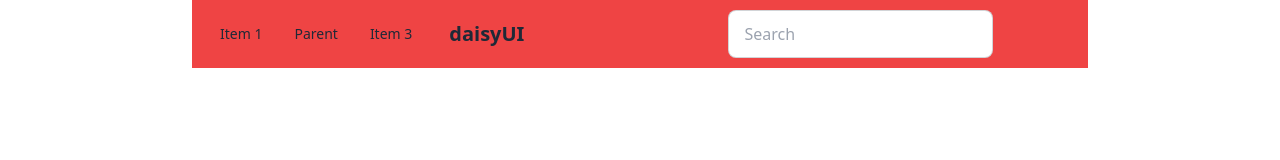
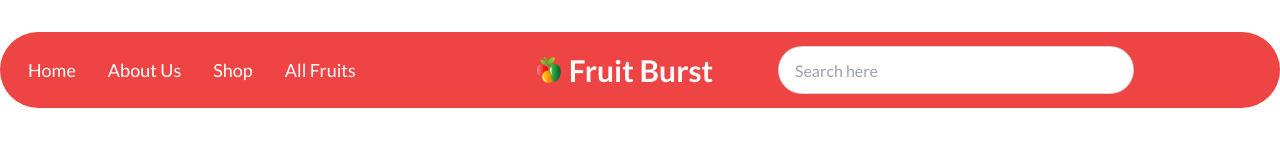
Before and after one commit to FazleRifat/Assignment-3, a plain HTML site: page index.html in a window 1280 px wide. Drawn offline with nearby package versions, Linux system fonts and the light colour scheme.

Commit message:
navbar done

```diff
--- a/index.html
+++ b/index.html
@@ -7,6 +7,12 @@
     <!-- tailwind and daisyUI CDN -->
     <link href="https://cdn.jsdelivr.net/npm/daisyui@3.4.0/dist/full.css" rel="stylesheet" type="text/css" />
     <script src="https://cdn.tailwindcss.com"></script>
+    <!-- google font ,lato -->
+    <link rel="preconnect" href="https://fonts.googleapis.com">
+    <link rel="preconnect" href="https://fonts.gstatic.com" crossorigin>
+    <link href="https://fonts.googleapis.com/css2?family=Lato:wght@400;700;900&display=swap" rel="stylesheet">
+    <!-- font awesome -->
+    <script src="https://kit.fontawesome.com/b462de233a.js" crossorigin="anonymous"></script>
     <!-- tailwind style -->
     <script>
         tailwind.config = {
@@ -19,38 +25,53 @@
           }
         }
       </script>
+      <!-- css style -->
+     <style>
+       .lato{
+        font-family: 'Lato', sans-serif;
+      }
+     </style>
     <title>Document</title>
 </head>
-<body>
-    <header>
+<body class="lato">
+    <header >
       <!-- navbar -->
-      <nav class="max-w-4xl mx-auto" >
-        <div class="navbar container bg-red-500">
+      <nav class="max-w-md  md:max-w-7xl md:mx-auto my-8 text-white" >
+        <div class="navbar container bg-red-500 rounded-full">
           <div class="navbar-start">
             <div class="dropdown">
               <label tabindex="0" class="btn btn-ghost lg:hidden">
                 <svg xmlns="http://www.w3.org/2000/svg" class="h-5 w-5" fill="none" viewBox="0 0 24 24" stroke="currentColor"><path stroke-linecap="round" stroke-linejoin="round" stroke-width="2" d="M4 6h16M4 12h8m-8 6h16" /></svg>
               </label>
-              <ul tabindex="0" class="menu menu-sm dropdown-content mt-3 z-[1] p-2 shadow bg-base-100 rounded-box w-52">
-                <li><a>Item 1</a></li>
-                <li><a>Parent</a></li>
-                <li><a>Item 3</a></li>
+              <ul tabindex="0" class="menu menu-sm dropdown-content mt-3 z-[1] p-2 shadow bg-red-500 rounded-box w-52 space-y-5 text-lg font-medium">
+                <li><a>Home</a></li>
+                <li><a>About Us</a></li>
+                <li><a>Shop</a></li>
+                <li><a>All Fruits</a></li>
+                <div class="form-control navbar-end">
+                  <input type="text" placeholder="Search" class="input input-bordered rounded-full px-24"/>
+                  </div>
               </ul>
 
-          <div class="navbar-center hidden lg:flex">
-            <ul class="menu menu-horizontal px-1">
-              <li><a>Item 1</a></li>
-              <li><a>Parent</a></li>
-              <li><a>Item 3</a></li>
-            </ul>
+            <div class="navbar-center hidden lg:flex">
+              <ul class="menu menu-horizontal px-1  lg:text-lg lg:font-medium">
+                <li><a>Home</a></li>
+                <li><a>About Us</a></li>
+                <li><a>Shop</a></li>
+                <li><a>All Fruits</a></li>
+              </ul>
+            </div>
           </div>
-        </div class="lg:flex-1">
-        <a class="btn btn-ghost normal-case text-xl">daisyUI</a>
-      </div>
-        <div class="form-control navbar-end">
-        <input type="text" placeholder="Search" class="input input-bordered rounded-8 w-24 md:w-auto" />
-      </div>
+          <a class="btn btn-ghost normal-case relative lg:left-36 text-3xl font-bold">
+            <img src="./images/logo.png" class="w-6" alt="">
+           <h1>Fruit Burst</h1>
+          </a>
+
         </div>
+            <div class="form-control navbar-end ">
+            <input type="text" placeholder="Search here" class="input input-bordered rounded-full hidden pr-40 md:block lg:block" />
+            </div>
+         </div>
       </nav>
 
     </header>
```
